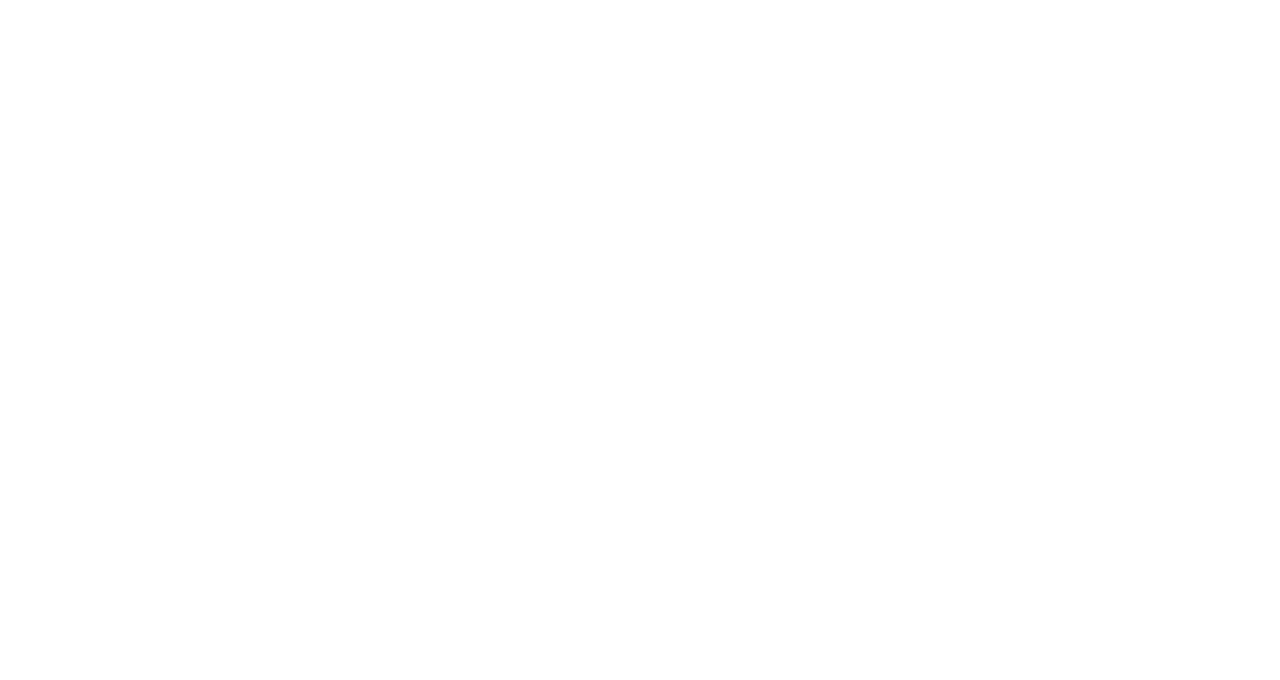
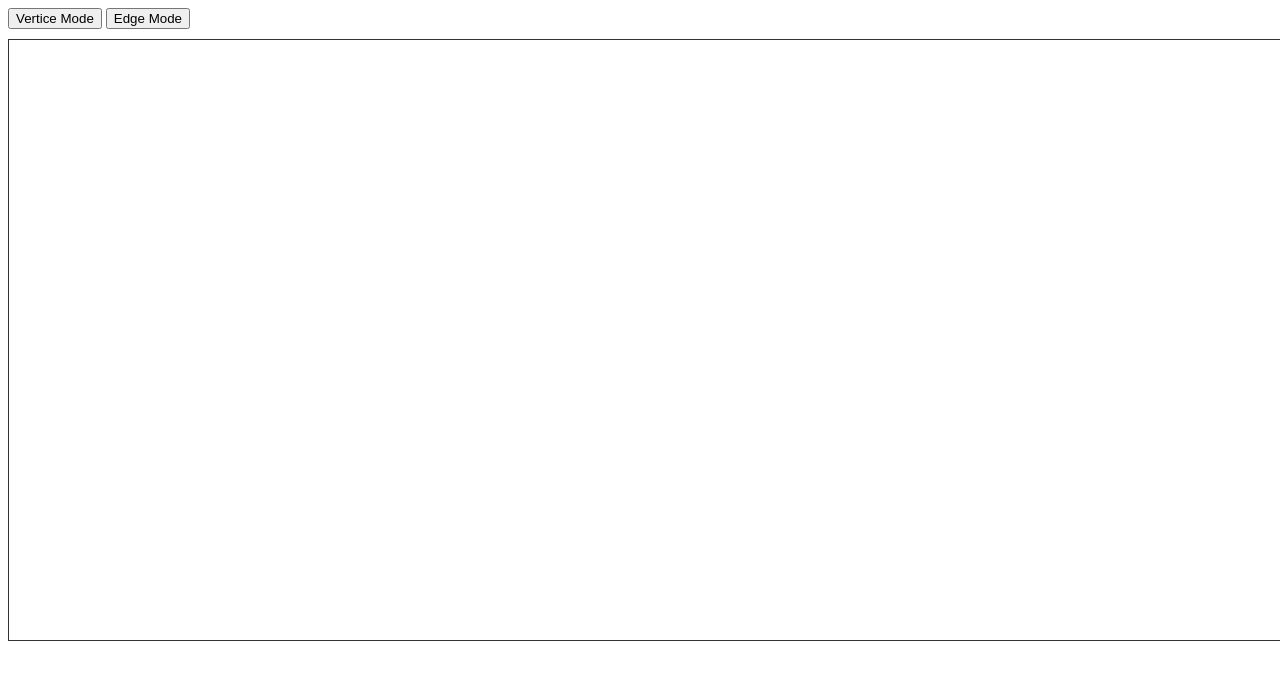
Before and after one commit to rzaaeeff/eulerian-tour, a plain HTML site: page index.html in a window 1280 px wide. Drawn offline with Linux system fonts and the light colour scheme.

Commit message:
feat: Add some design code

```diff
--- a/index.html
+++ b/index.html
@@ -6,6 +6,14 @@
     <script src="lib/raphael.js" type="text/javascript" charset="utf-8"></script>
 </head>
 <body>
+
+<div id="div_buttons">
+    <button id="button_modeVertice">Vertice Mode</button>
+    <button id="button_modeEdge">Edge Mode</button>
+</div>
+
+<div id="div_board"></div>
+
 <script type="text/javascript" src="app.js"></script>
 </body>
 </html>
--- a/style.css
+++ b/style.css
@@ -0,0 +1,11 @@
+#div_buttons {
+    width: 1280px;
+    margin: 0 auto 10px;
+}
+
+#div_board {
+    height: 600px;
+    margin: 0 auto;
+    width: 1280px;
+    border: solid 1px #333;
+}
```
